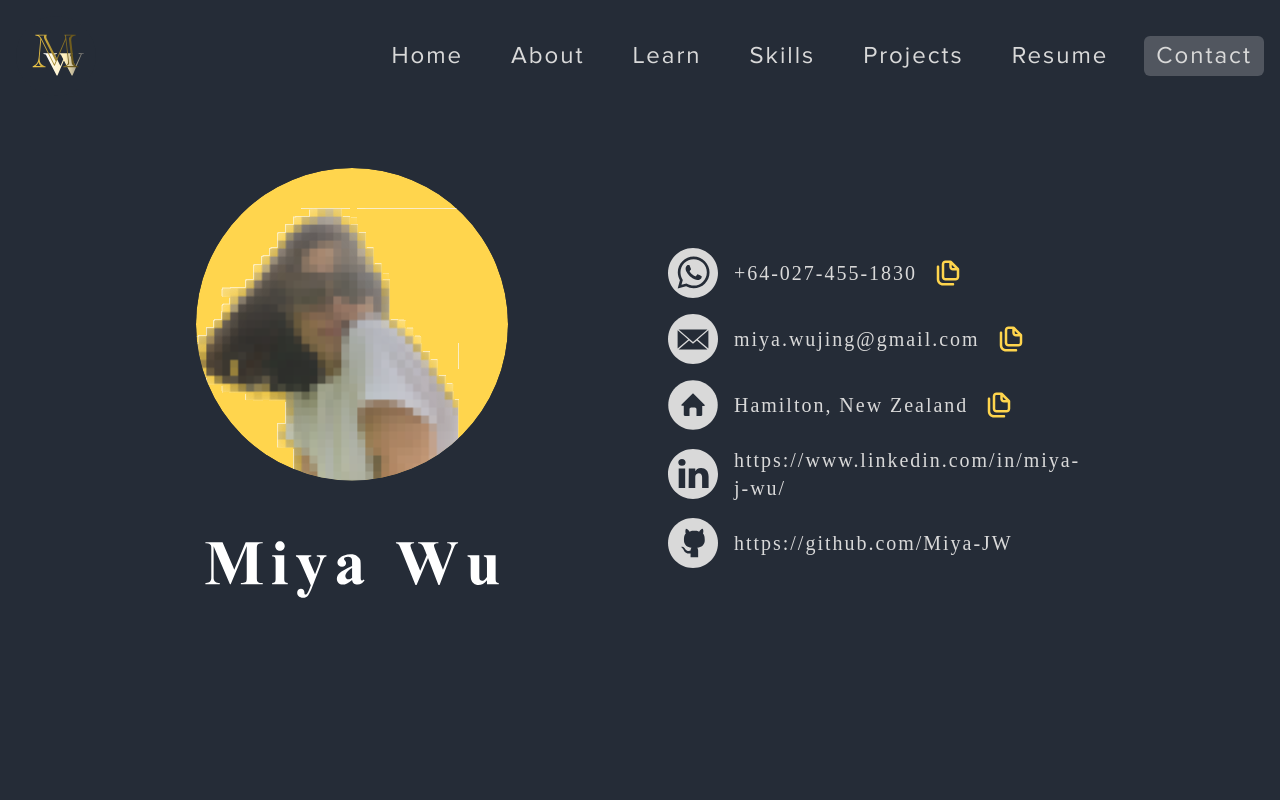
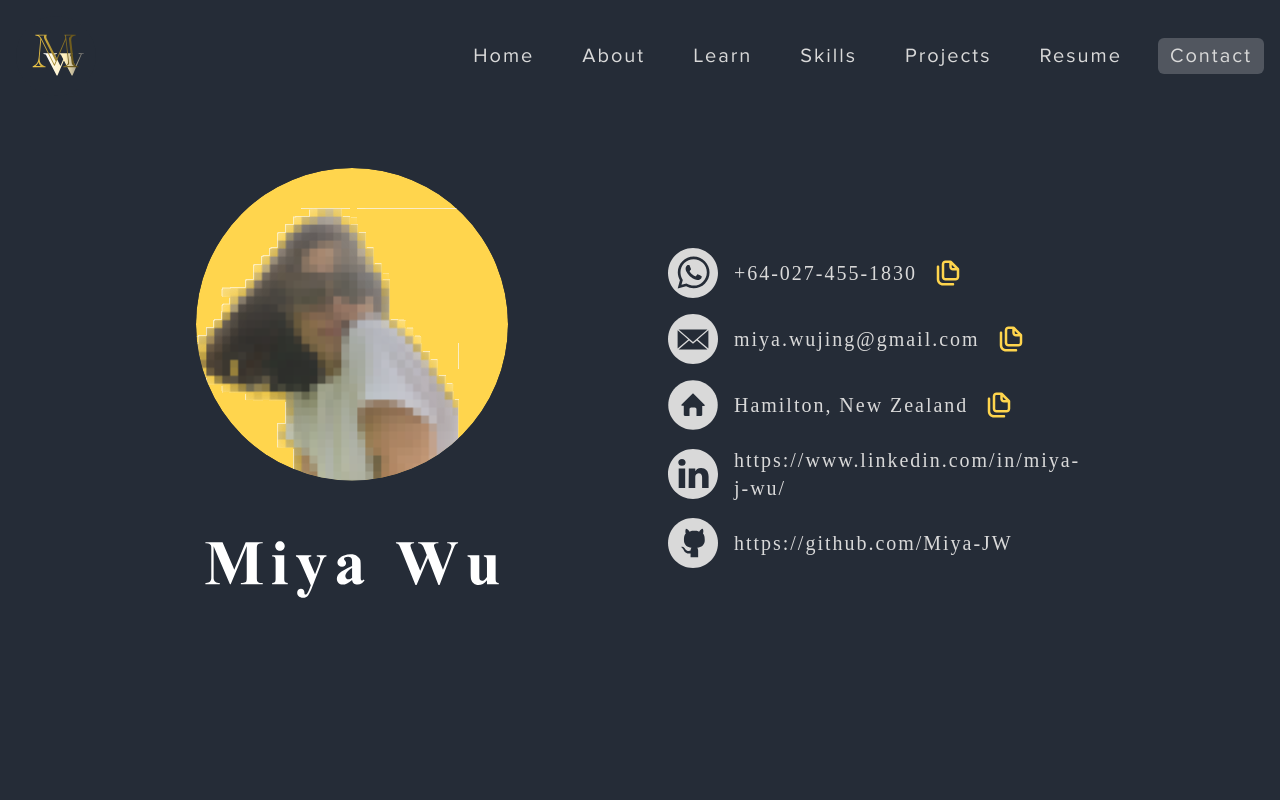
Before and after one commit to Miya-JW/portfolio, a React (Vite) app: page /contact in a window 1280 px wide. Shown: the top 800 px of the page. Built offline with nearby package versions, Linux system fonts and the light colour scheme.

Commit message:
Refactor: Change header font size

```diff
--- a/src/components/Header.jsx
+++ b/src/components/Header.jsx
@@ -32,7 +32,7 @@ const Header = () => {
             <Link
               key={link.path}
               to={link.path}
-              className={`text-light font-['Proxima_Nova'] font-normal md:text-l lg:text-2xl px-3 py-1 rounded-md transition-colors ${(location.pathname.startsWith('/projects') && link.label === 'Projects') || location.pathname === link.path
+              className={`text-light font-['Proxima_Nova'] font-normal md:text-l lg:text-xl px-3 py-1 rounded-md transition-colors ${(location.pathname.startsWith('/projects') && link.label === 'Projects') || location.pathname === link.path
                   ? 'bg-grey'
                   : ''
                 }`}
```
